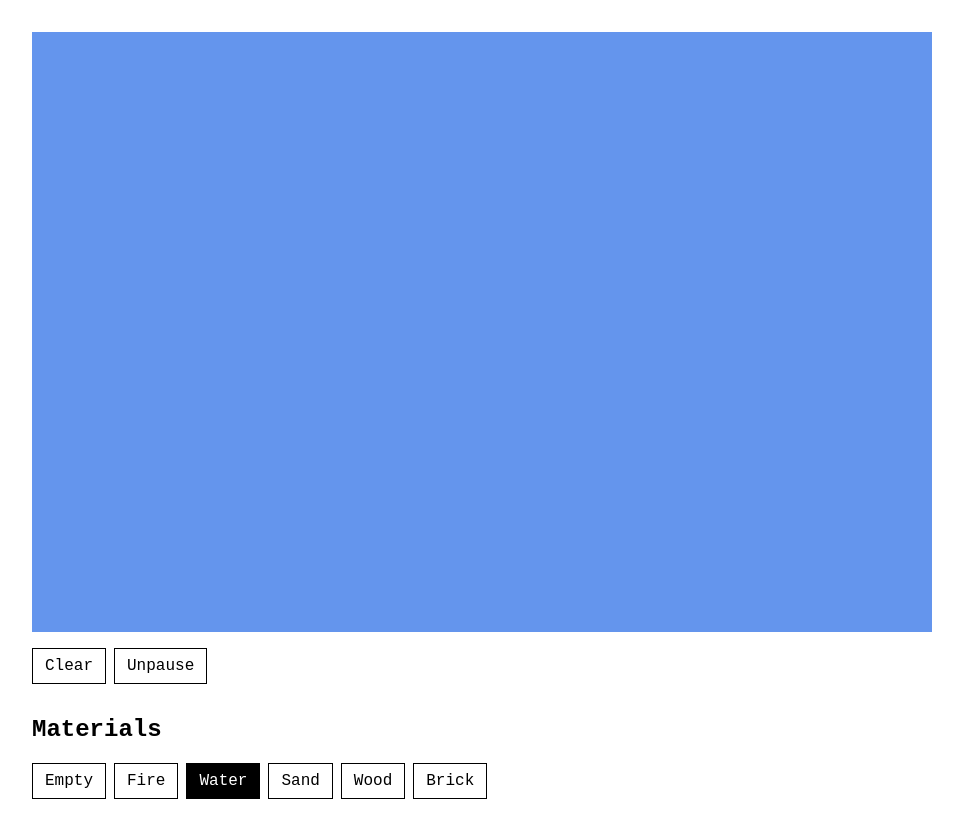
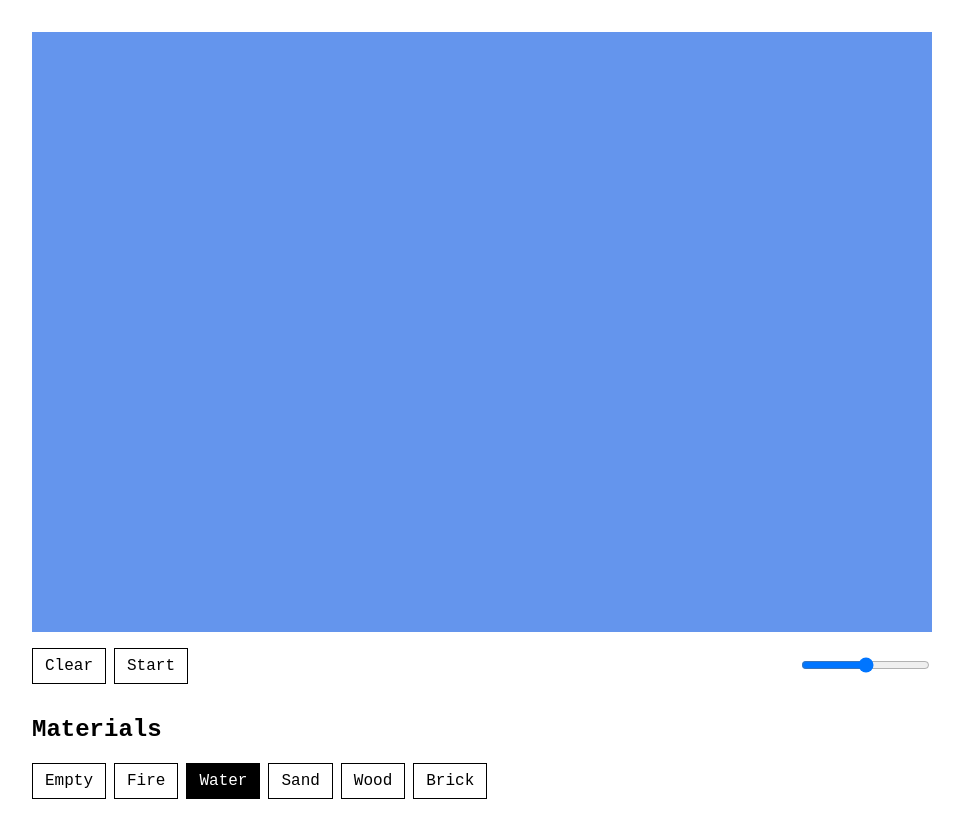
Before and after one commit to brandoncbang/dust-world, a website built with Vite: page index.html in a window 1280 px wide. Both pictures are taken after a click on the button "Pause". Shown: the whole page, without its empty margins (158-1121 px from the left). Built offline with nearby package versions, Linux system fonts and the light colour scheme; animation ran at ten frames a second.

Commit message:
Implement brush size selection

```diff
--- a/src/core/gui.ts
+++ b/src/core/gui.ts
@@ -21,10 +21,6 @@ function h(
 }
 
 export class Gui {
-  private materialSelectedCallbacks: ((material: Material) => void)[] = [];
-  private clearButtonPressedCallbacks: (() => void)[] = [];
-  private pauseButtonPressedCallbacks: (() => void)[] = [];
-
   constructor(
     private root: HTMLElement,
     private game: Game,
@@ -32,18 +28,13 @@ export class Gui {
     this.render();
   }
 
-  public onMaterialSelected(callback: (material: Material) => void) {
-    this.materialSelectedCallbacks.push(callback);
-  }
+  public onBrushSizeSelected: (size: number) => void = () => {};
 
-  public onClearButtonPressed(callback: () => void) {
-    this.clearButtonPressedCallbacks.push(callback);
-  }
+  public onMaterialSelected: (material: Material) => void = () => {};
 
-  // TODO: This is getting pretty messy. Maybe use an event system or something?
-  public onPauseButtonPressed(callback: () => void) {
-    this.pauseButtonPressedCallbacks.push(callback);
-  }
+  public onClearButtonPressed: () => void = () => {};
+
+  public onPauseButtonPressed: () => void = () => {};
 
   private render() {
     const materialEntries = Object.entries(Material).filter(([key]) =>
@@ -55,22 +46,36 @@ export class Gui {
         "div",
         h("button", "Clear", {
           onclick: () => {
-            this.clearButtonPressedCallbacks.forEach((callback) => {
-              callback();
-            });
+            this.onClearButtonPressed();
           },
         }),
         h("button", "Pause", {
           onclick: (e: Event) => {
-            this.pauseButtonPressedCallbacks.forEach((callback) => {
-              callback();
-            });
+            this.onPauseButtonPressed();
 
             (e.target as HTMLButtonElement).textContent = this.game.paused
-              ? "Unpause"
+              ? "Start"
               : "Pause";
           },
         }),
+        h(
+          "div",
+          { style: "margin-left: auto" },
+          h("input", {
+            id: "brush-size",
+            type: "range",
+            min: 1.0,
+            max: 9.0,
+            step: 2.0,
+            value: 5.0,
+            onchange: (e: Event) => {
+              this.onBrushSizeSelected(
+                (e.target as HTMLInputElement).valueAsNumber,
+              );
+            },
+          }),
+          h("label", { for: "brush-size", className: "sr-only" }, "Brush size"),
+        ),
       ),
       h("h2", "Materials"),
       h(
@@ -80,11 +85,9 @@ export class Gui {
             className: material === Material.Water && "selected",
             textContent: key,
             onclick: (e: Event) => {
+              this.onMaterialSelected(material as Material);
+
               const el = e.target as HTMLButtonElement;
-
-              this.materialSelectedCallbacks.forEach((callback) =>
-                callback(material as Material),
-              );
 
               el.parentElement?.querySelectorAll("button").forEach((button) => {
                 button.classList.remove("selected");
--- a/src/game.ts
+++ b/src/game.ts
@@ -35,17 +35,21 @@ export class Game {
   }
 
   setUpGui() {
-    this.gui.onMaterialSelected((material: Material) => {
+    this.gui.onBrushSizeSelected = (size: number) => {
+      this.brushSize = size;
+    };
+
+    this.gui.onMaterialSelected = (material: Material) => {
       this.brushMaterial = material;
-    });
+    };
 
-    this.gui.onClearButtonPressed(() => {
+    this.gui.onClearButtonPressed = () => {
       this.simulation.clear();
-    });
+    };
 
-    this.gui.onPauseButtonPressed(() => {
+    this.gui.onPauseButtonPressed = () => {
       this.paused = !this.paused;
-    });
+    };
   }
 
   start() {
--- a/src/style.css
+++ b/src/style.css
@@ -32,6 +32,7 @@ body {
 
 #gui :has(> button + button) {
   display: flex;
+  align-items: center;
   gap: 0.5rem;
   width: 100%;
 }
@@ -49,3 +50,15 @@ body {
     color: white;
   }
 }
+
+.sr-only {
+  position: absolute;
+  width: 1px;
+  height: 1px;
+  padding: 0;
+  margin: -1px;
+  overflow: hidden;
+  clip: rect(0, 0, 0, 0);
+  white-space: nowrap;
+  border-width: 0;
+}
```
